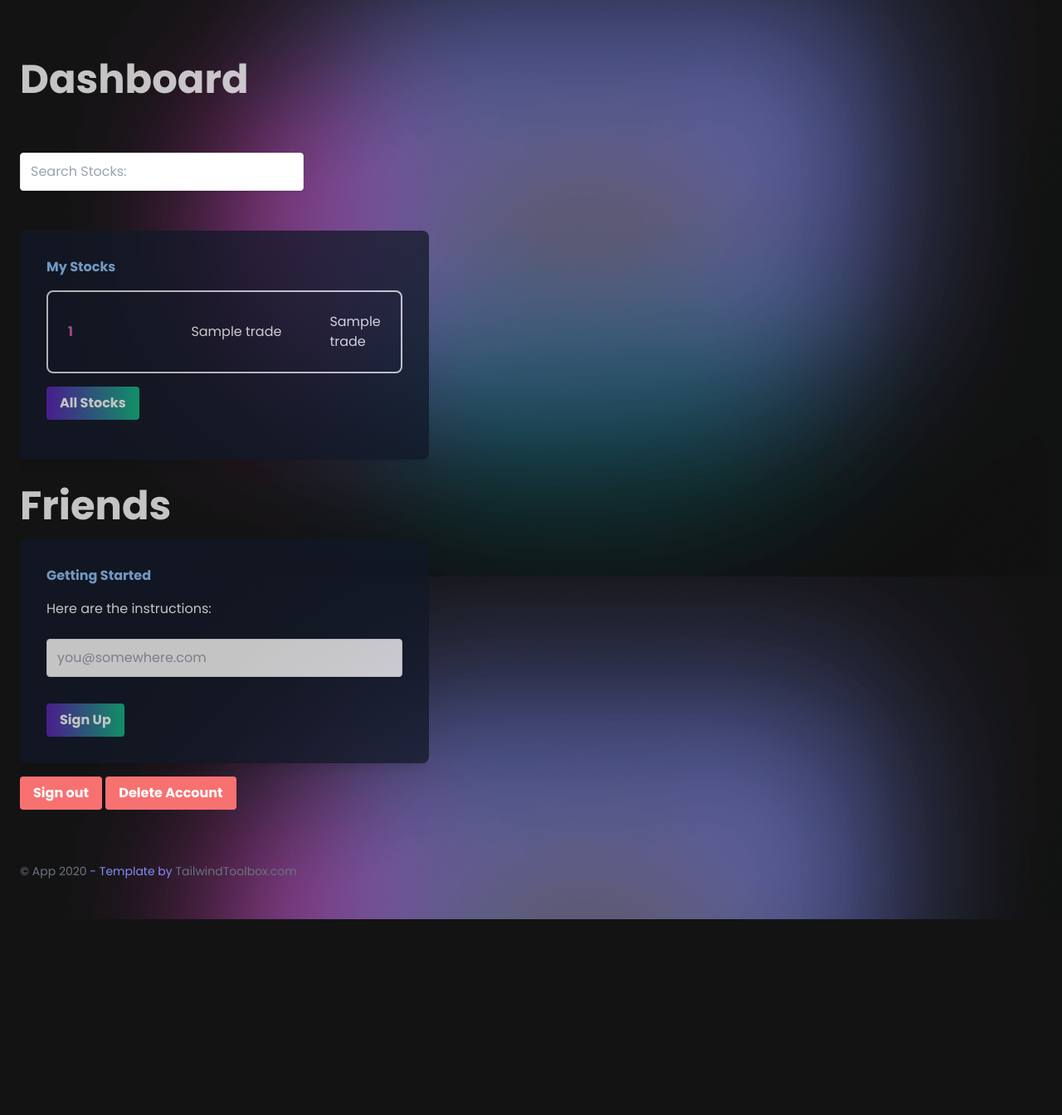
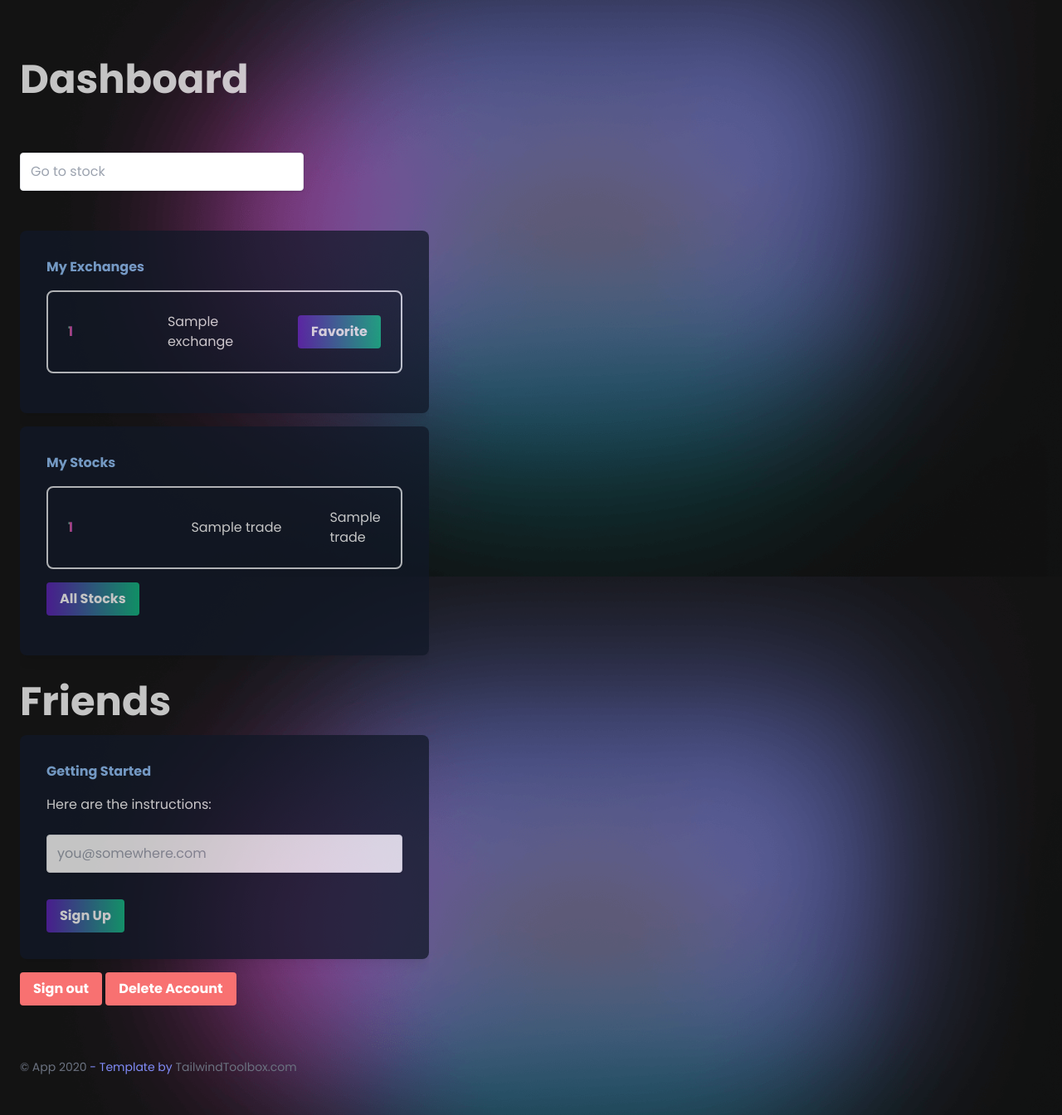
Before and after one commit to bryan-eastwood/cs4750-stock-app, a Flask app: template templates/dashboard.html in a window 1280 px wide. Shown: the part 152-1496 px from the top of the page at 83% size. Before the commit the page ends 1260 px from the top, so only its background shows below. Run offline with Flask 2, Linux system fonts and the light colour scheme; the template is opened without the code that fills it: most values are stand-ins (such as "Sample title", 1, 10 or a date in 2020); some libraries are stand-ins or nearby versions.

Commit message:
Exchanges

```diff
--- a/main.py
+++ b/main.py
@@ -107,13 +107,16 @@ def data():
 @app.route('/dashboard', methods =  ['GET', 'POST'])
 def dashboard():
 
-
+  cursor.execute("SELECT * FROM favorites WHERE username=%s", (request.cookies["userID"],))
+  favorites = [x[1] for x in cursor]
+  cursor.execute("SELECT * FROM exchange")
+  exchanges = sorted([(x[0], x[1], x[0] in favorites) for x in cursor], key=lambda x: 0 if x[2] else 1)
   if request.method == 'POST':
     username = request.form['usernamelogin']
     password =  request.form['passwordlogin']
   try:
     username = request.cookies["userID"]
-    return render_template('dashboard.html', usernamelogin = username)
+    return render_template('dashboard.html', usernamelogin = username, exchanges = exchanges)
   except BaseException as e:
     try:
       cursor.execute("SELECT * FROM user WHERE username = %s AND password = %s;", (username, password))
@@ -154,6 +157,19 @@ def subscribed():
     print (cursor.statement)
   return redirect('/dashboard')
 
+@app.route('/favorite', methods = ['POST', 'GET'])
+def favorite():
+  username = request.cookies["userID"]
+  favorite = request.args.get('favorite')
+  unfavorite = request.args.get('unfavorite')
+  if(favorite):
+    cursor.execute('INSERT INTO favorites VALUES(%s,%s)',(username, favorite))
+  elif(unfavorite):
+    cursor.execute('DELETE FROM favorites WHERE username = %s AND exchange_name = %s',(username, unfavorite))
+  else:
+    pass
+  return redirect('/dashboard')
+
 @app.route('/getcookie', methods = ['POST', 'GET'])
 def getcookie():
   value = request.cookies.get('userID')
--- a/templates/dashboard.html
+++ b/templates/dashboard.html
@@ -49,12 +49,53 @@
             id="ticker"
             name="ticker"
             type="text"
-            placeholder="Search Stocks:"
+            placeholder="Go to stock"
             />
           </form>
 
           <br></br>
 
+          <form action="/favorite" method="get" class="bg-gray-900 opacity-75 w-full shadow-lg rounded-lg px-8 pt-6 pb-8 mb-4">
+            <div class="mb-4">
+              <label class="block text-blue-300 py-2 font-bold mb-2" for="emailaddress">
+                My Exchanges
+              </label>
+
+              <div class="rounded-lg border-2 p-2 border-gray text-white">
+                <table class="table-fixed">
+                    <tbody>
+                        {% for e in exchanges %}
+                              <tr>
+                                <td class="font-extrabold p-4 w-1/2"><span class="bg-clip-text text-transparent bg-gradient-to-r from-green-400 via-pink-500 to-purple-500">
+                                    {{ e[0] }}
+                                  </span></td>
+                                <td class="p-4 w-2/3">{{ e[1] }}</td>
+                                <td class="p-4 w-2/3">
+                                  {% if e[2] %}
+                                  <button
+                                  class="bg-gradient-to-r from-purple-800 to-green-500 hover:from-pink-500 hover:to-green-500 text-white font-bold py-2 px-4 rounded focus:ring transform transition hover:scale-105 duration-300 ease-in-out"
+                                    type="submit"
+                                    name="unfavorite"
+                                    value="{{ e[0] }}">
+                                    Unfavorite
+                                  </button>
+                                  {% else %}
+                                  <button
+                                  class="bg-gradient-to-r from-purple-800 to-green-500 hover:from-pink-500 hover:to-green-500 text-white font-bold py-2 px-4 rounded focus:ring transform transition hover:scale-105 duration-300 ease-in-out"
+                                    type="submit"
+                                    name="favorite"
+                                    value="{{ e[0] }}">
+                                    Favorite
+                                  </button>
+                                  {% endif %}
+                                </td>
+                              </tr>
+                              {% endfor %}
+                    </tbody>
+                  </table>
+                </div>
+            </div>
+          </form>
 
           <form action="/allstocks" method="get" class="bg-gray-900 opacity-75 w-full shadow-lg rounded-lg px-8 pt-6 pb-8 mb-4">
             <div class="mb-4">
```
